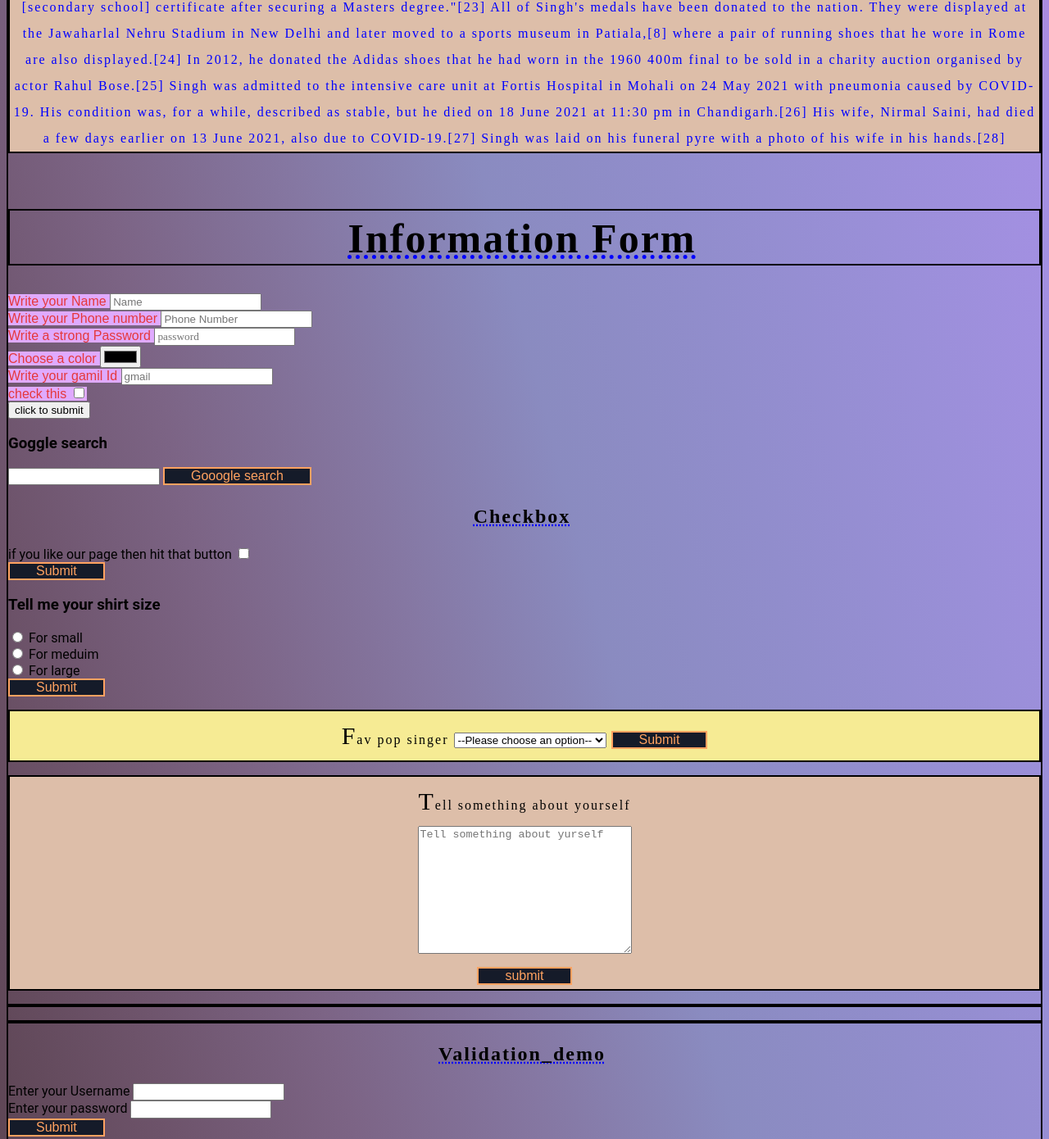
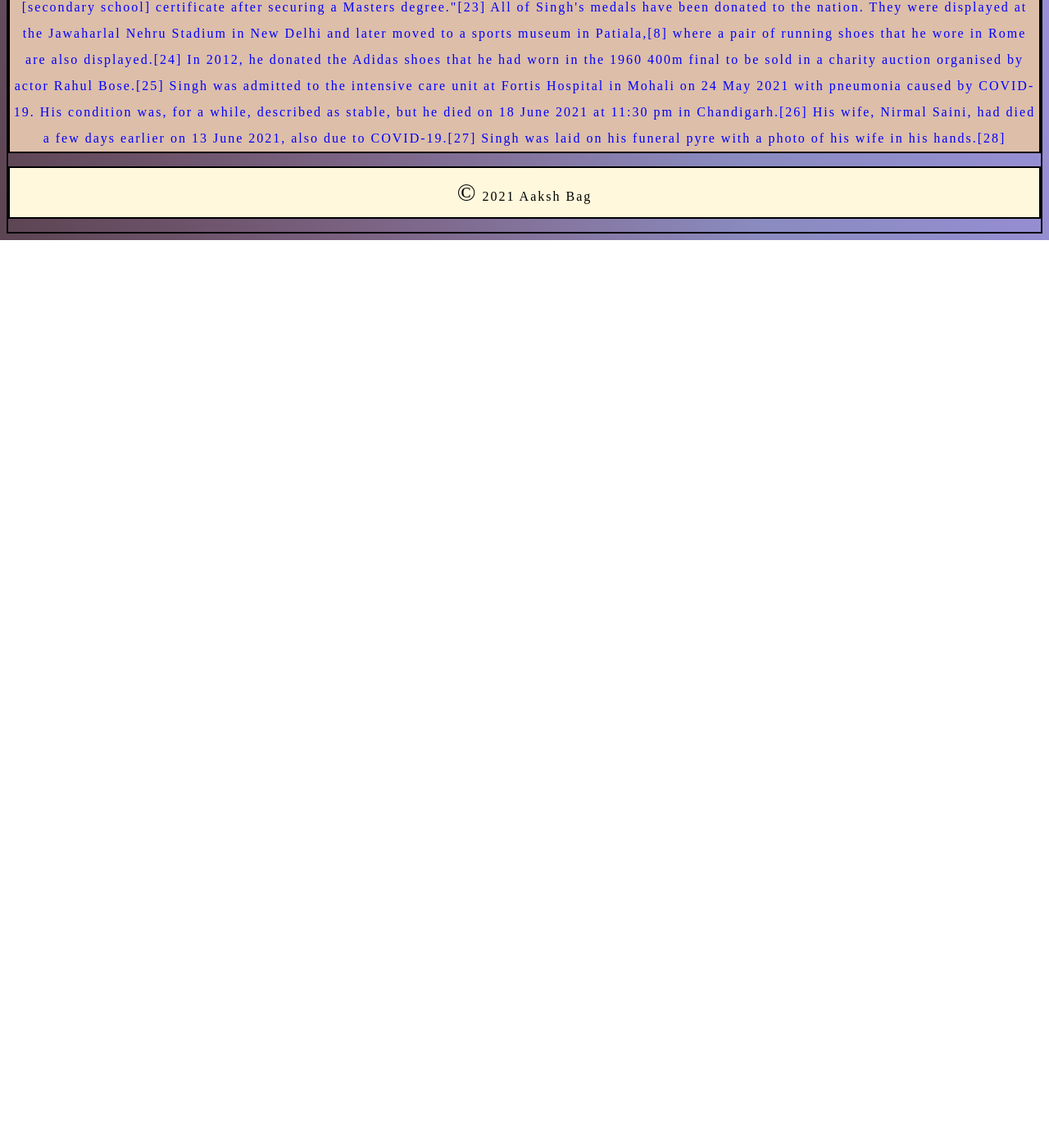
Before and after one commit to Akashbag2001/Milkha_singh.github.io, a plain HTML site: page index.html in a window 1280 px wide. Shown: the part 3346-4736 px from the top of the page at 82% size. After the commit the page ends 3639 px from the top, so only its background shows below. Drawn offline with Linux system fonts and the light colour scheme.

Commit message:
Update index.html

```diff
--- a/index.html
+++ b/index.html
@@ -162,92 +162,6 @@
         Chandigarh.[26] His wife, Nirmal Saini, had died a few days earlier on 13 June 2021, also due to COVID-19.[27]
         Singh was laid on his funeral pyre with a photo of his wife in his hands.[28]
     </p>
-    <br>
-    <h1>Information Form</h1>
-
-    <form action="Form_Submition.html">
-        <span>
-            <label for="Name">Write your Name</label>
-            <input type="text" placeholder="Name" id="Name" name="Username">
-            <br>
-            <label for="Phone">Write your Phone number</label>
-            <input type="number" placeholder="Phone Number" id="Phone" name="phone number">
-            <br>
-            <label for="password">Write a strong Password</label>
-            <input type="password" placeholder="password" id="password" name="password">
-            <br>
-            <label for="color">Choose a color</label>
-            <input type="color" id="color" name="color">
-            <br>
-            <label for="gmail">Write your gamil Id</label>
-            <input type="text" placeholder="gmail" id="gmail" name="gamil">
-            <br>
-            <label for="checkbox">check this</label>
-            <input type="checkbox" id="checkbox" name="Checkbox">
-            <br>
-
-            <input type="submit" value="click to submit">
-
-        </span>
-    </form>
-
-    <h3>Goggle search</h3>
-    <form action="https://www.google.com/search">
-        <input type="text" name="q">
-        <button>Gooogle search</button>
-    </form>
-
-    <h2>Checkbox</h2>
-    <form action="Form_Submition.html">
-        <label for="chekbox">if you like our page then hit that button</label>
-        <input type="checkbox" id="Agree" name="Agree">
-
-        <br>
-        <button> Submit</button>
-    </form>
-    <h3>Tell me your shirt size</h3>
-    <form action="Form_Submition.html">
-        <input type="radio" name="Size" id="xs" value="small">
-        <label for="Small">For small</label>
-        <br>
-        <input type="radio" name="Size" id="m" value="meduim">
-        <label for="m">For meduim</label>
-        <br>
-        <input type="radio" name="Size" id="l" value="large">
-        <label for="l">For large</label>
-        <br>
-        <button>Submit</button>
-        <p>
-            <label for="pop_singer">Fav pop singer</label>
-            <select name="pop_singer" id="pop_singer">
-                <option value="">--Please choose an option--</option>
-                <option value="Justin Bieber">Justin Bieber</option>
-                <option value="Brino Mars">Brino Mars</option>
-                <option value="Taylor Swift ">Taylor Swift</option>
-                <option value="Lady Gaga">Lady Gaga</option>
-            </select>
-            <button>Submit</button>
-        <p>
-            <label for="Personal Info">Tell something about yourself</label>
-            <br>
-            <textarea name="Personal Info" id="Personal Info" cols="30" rows="10" name="Personal info"
-                placeholder="Tell something about yurself"></textarea>
-            <br>
-            <button>submit</button>
-        </p>
-        </p>
-        <p>
-        <h2>Validation_demo</h2>
-        <form action="About.html">
-            <label for="Username">Enter your Username</label>
-            <input type="text" name="Username" id="Username" minlength="10" maxlength="50" required>
-            <br>
-            <label for="password">Enter your password</label>
-            <input type="password" name="password" id="password" minlength="5" maxlength="10" required>
-            <br>
-            <button>Submit</button>
-        </form>
-        </p>
 
 
 
```
